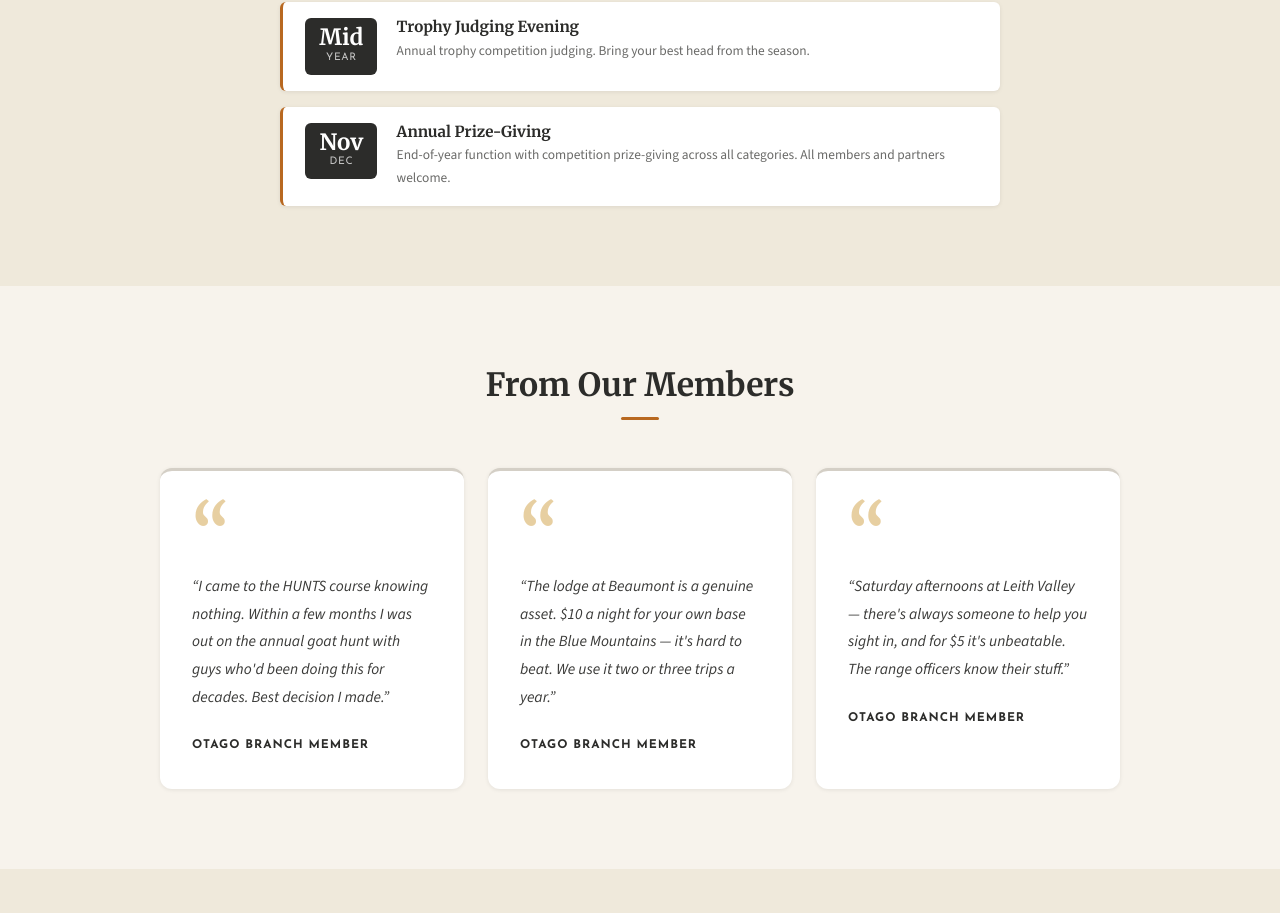
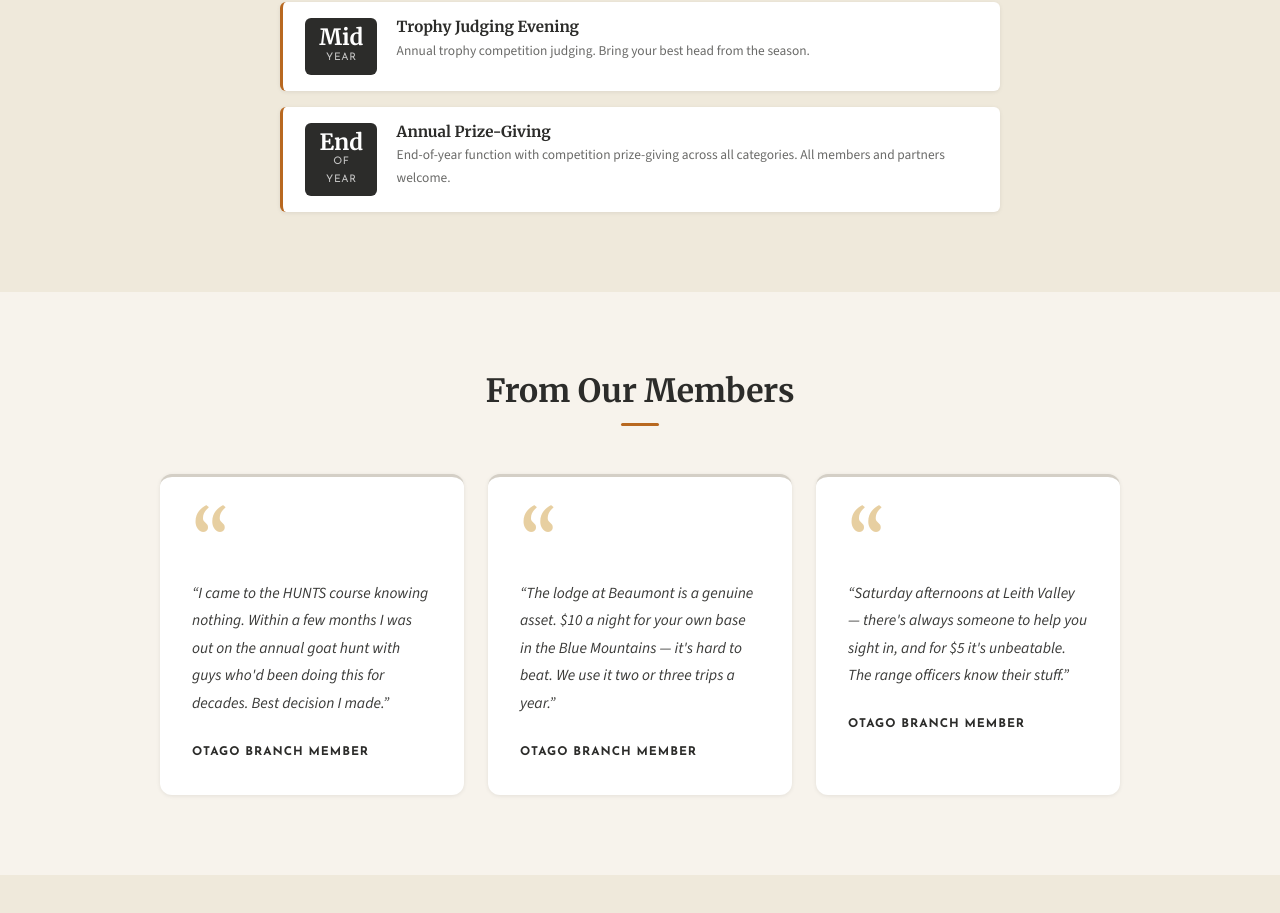
Before and after one commit to walkinghills/OtagodeerstalkersNextjs, a Next.js app: page / in a window 1280 px wide. Shown: the part 2559-3472 px from the top of the page. Built offline with nearby package versions, Linux system fonts and the light colour scheme.

Commit message:
Fix prize-giving event date label to 'End of Year'

```diff
--- a/app/page.tsx
+++ b/app/page.tsx
@@ -246,7 +246,7 @@ export default function HomePage() {
               </div>
             </div>
             <div className="event-item">
-              <div className="event-date"><strong>Nov</strong><span>Dec</span></div>
+              <div className="event-date"><strong>End</strong><span>of Year</span></div>
               <div className="event-info">
                 <h4>Annual Prize-Giving</h4>
                 <p>End-of-year function with competition prize-giving across all categories. All members and partners welcome.</p>
```
